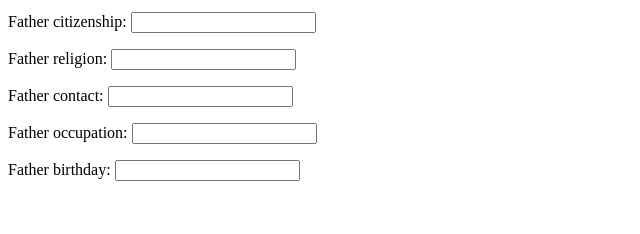
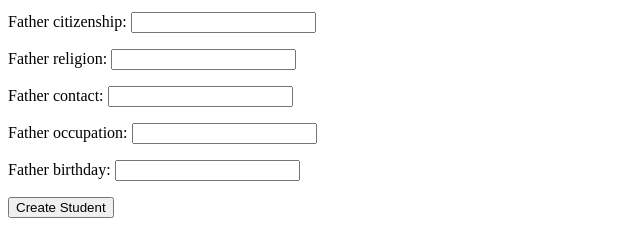
Before and after one commit to jaredni/aparche_beta, a Django app: page /acs/create/ in a window 1280 px wide. Shown: the part 769-1003 px from the top of the page, without its empty margins (0-640 px from the left). Before the commit the page ends 950 px from the top, so only its background shows below. Run offline with Django 3.2, Linux system fonts and the light colour scheme.

Commit message:
Add create student.

```diff
--- a/acs/templates/acs/student/create.html
+++ b/acs/templates/acs/student/create.html
@@ -1 +1,5 @@
-{{ form.as_p }}
+<form action="" method="post">
+	{% csrf_token %}
+	{{ form.as_p }}
+	<input type="submit" name="create_student" value="Create Student">
+</form>
--- a/acs/views/student.py
+++ b/acs/views/student.py
@@ -1,6 +1,7 @@
 from acs.models import Profile
 from acs.forms.student import StudentForm
 
+from django.core.urlresolvers import reverse_lazy
 from django.views import generic
 
 
@@ -12,3 +13,4 @@ class CreateView(generic.CreateView):
     template_name = 'acs/student/create.html'
     model = Profile
     form_class = StudentForm
+    success_url = reverse_lazy('create-student')
```
